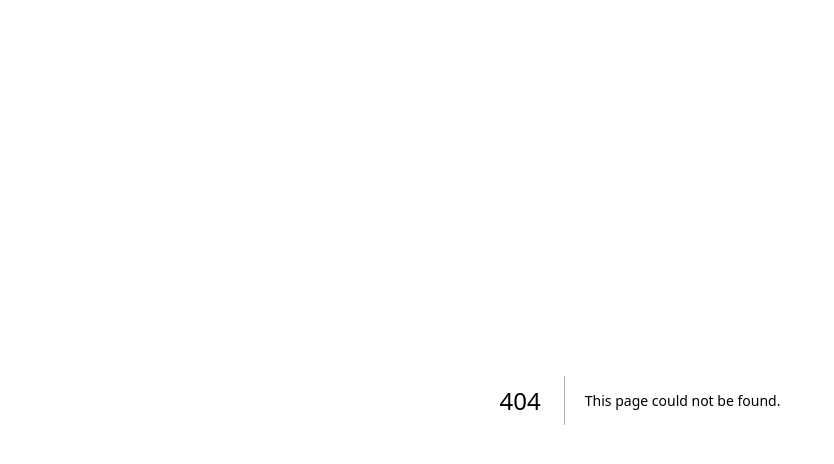
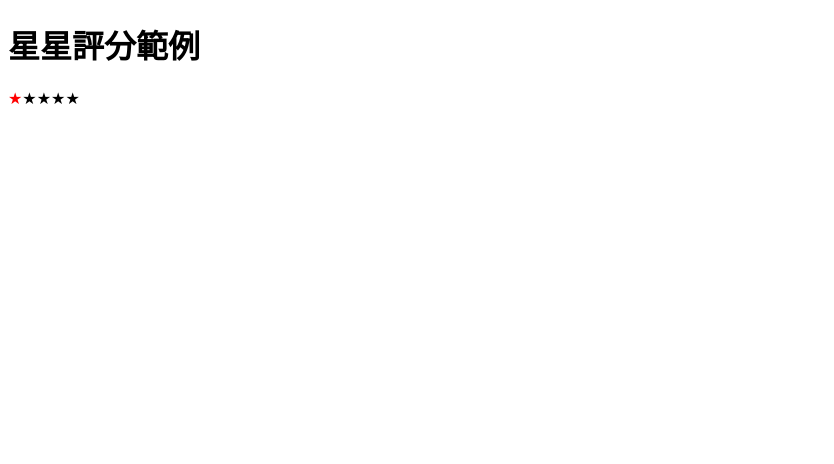
Before and after one commit to eyesofkids/react-mli-com, a Next.js app in the folder course/: page /ch-04-state/star in a window 1280 px wide. Before the commit this address had no page. Shown: the top 464 px of the page, without its empty margins (0-834 px from the left). Built offline with nearby package versions, Linux system fonts and the light colour scheme.

Commit message:
練習5-架構

```diff
--- /dev/null
+++ b/course/app/ch-04-state/star/_styles/star.module.css
@@ -0,0 +1,18 @@
+.on {
+  color: gold;
+}
+
+.off {
+  color: gray;
+}
+
+.goodStyle{
+  color:red;
+}
+
+.starBtn{
+  background-color: transparent;
+  border: none;
+  outline: none;
+  cursor: pointer;
+}
--- /dev/null
+++ b/course/app/ch-04-state/star/page.js
@@ -0,0 +1,20 @@
+'use client'
+
+import React from 'react'
+// 導入.module.css檔案
+import styles from './_styles/star.module.css'
+
+export default function StarPage() {
+  return (
+    <>
+      <h1>星星評分範例</h1>
+      <div>
+        <span className={styles.goodStyle}>&#9733;</span>
+        <span>&#9733;</span>
+        <span>&#9733;</span>
+        <span>&#9733;</span>
+        <span>&#9733;</span>
+      </div>
+    </>
+  )
+}
```
